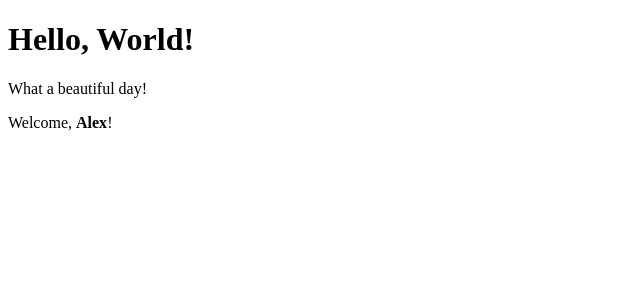
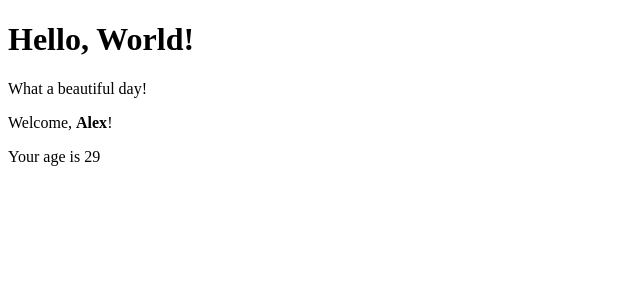
Before and after one commit to AlexRicci93/REACT-EXERCISES, a React (Create React App) app: page / in a window 1280 px wide. Shown: the top 300 px of the page, without its empty margins (0-640 px from the left). Built offline with nearby package versions, Linux system fonts and the light colour scheme.

Commit message:
props-05

```diff
--- /dev/null
+++ b/src/Age.js
@@ -0,0 +1,11 @@
+import React from "react";
+
+export class Age extends React.Component {
+
+    render() {
+
+        return (
+            <p>Your age is {this.props.age}</p>
+        )
+    }
+}
--- a/src/Welcome.js
+++ b/src/Welcome.js
@@ -1,4 +1,5 @@
 import React from "react";
+import { Age } from "./Age";
 
 export class Welcome extends React.Component {
 
@@ -7,7 +8,7 @@
         return (
             <>
             <p>Welcome, {this.props.name}!</p>
-
+            <Age age={29}/>
             </>
 
         )
```
